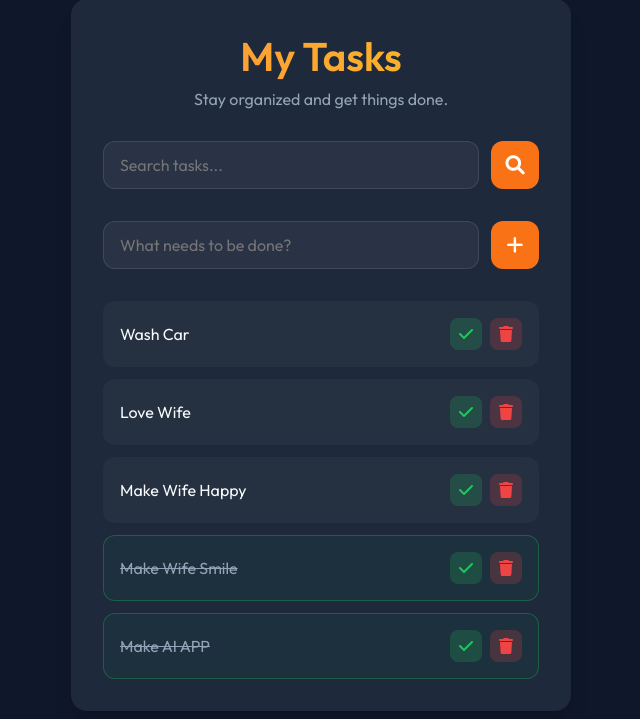
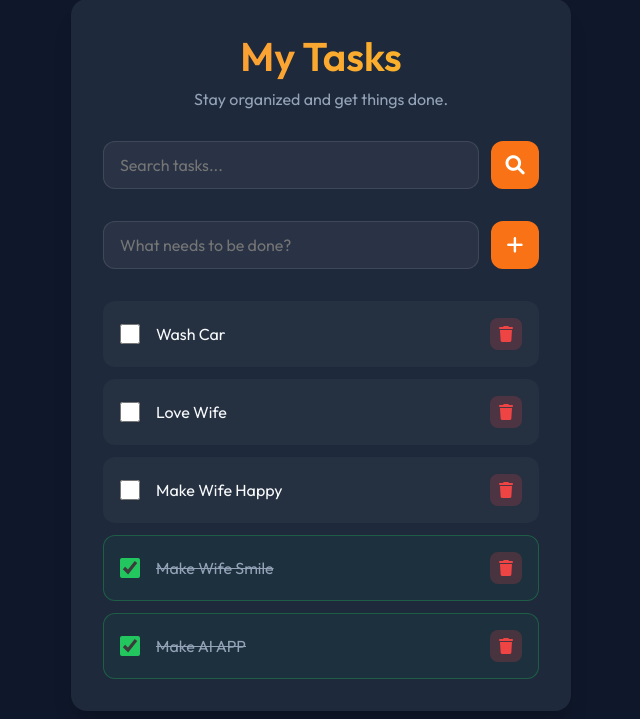
Before and after one commit to crk42/python-todo, a Flask app: page / in a window 1280 px wide. Shown: the part 81-800 px from the top of the page, without its empty margins (319-959 px from the left). Run offline with Flask 3, Linux system fonts and the light colour scheme; data comes from the database, SQL or seed files in the repository; both versions use the stored data as it was after the commit.

Commit message:
Adding improvements to the task list

```diff
--- a/static/style.css
+++ b/static/style.css
@@ -184,3 +184,18 @@ header p {
     border: 1px dashed rgba(255, 255, 255, 0.1);
     border-radius: 12px;
 }
+
+.todo-checkbox {
+    width: 20px;
+    height: 20px;
+    margin-right: 1rem;
+    cursor: pointer;
+    accent-color: var(--success-color);
+}
+
+.todo-label {
+    display: flex;
+    align-items: center;
+    flex: 1;
+    cursor: pointer;
+}
--- /dev/null
+++ b/temp_style.css
@@ -0,0 +1,6 @@
+.todo-label {
+    display: flex;
+    align-items: center;
+    flex: 1;
+    cursor: pointer;
+}
--- a/templates/index.html
+++ b/templates/index.html
@@ -30,14 +30,14 @@
             <button type="submit"><i class="fas fa-plus"></i></button>
         </form>
 
-        <ul class="todo-list">
+        <ul class="todo-list" id="todoList">
             {% for todo in todos %}
             <li class="todo-item {% if todo[2] %}completed{% endif %}">
-                <span class="todo-text">{{ todo[1] }}</span>
+                <label class="todo-label">
+                    <input type="checkbox" class="todo-checkbox" {% if todo[2] %}checked{% endif %} onchange="window.location.href='/update/{{ todo[0] }}'">
+                    <span class="todo-text">{{ todo[1] }}</span>
+                </label>
                 <div class="actions">
-                    <a href="/update/{{ todo[0] }}" class="btn-check" title="Toggle Complete">
-                        <i class="fas fa-check"></i>
-                    </a>
                     <a href="/delete/{{ todo[0] }}" class="btn-delete" title="Delete Task">
                         <i class="fas fa-trash"></i>
                     </a>
@@ -50,5 +50,46 @@
             {% endfor %}
         </ul>
     </div>
+
+    <script>
+        document.addEventListener('DOMContentLoaded', function() {
+            const searchInput = document.querySelector('input[name="q"]');
+            const todoList = document.getElementById('todoList');
+            const todoItems = todoList.querySelectorAll('.todo-item');
+            const emptyState = todoList.querySelector('.empty-state');
+
+            if (searchInput) {
+                searchInput.addEventListener('input', function(e) {
+                    const query = e.target.value.toLowerCase();
+                    let visibleCount = 0;
+
+                    todoItems.forEach(item => {
+                        const text = item.querySelector('.todo-text').textContent.toLowerCase();
+                        if (text.includes(query)) {
+                            item.style.display = 'flex';
+                            visibleCount++;
+                        } else {
+                            item.style.display = 'none';
+                        }
+                    });
+
+                    // Manage empty state visibility if it exists
+                    if (emptyState) {
+                        if (visibleCount === 0 && query.length > 0) {
+                            // If we have an empty state element, ensure it's visible if no items match
+                            // However, the original empty state is for "no tasks at all".
+                            // We might want a "no results found" message, but for now let's just leave it.
+                            // Providing a simple fallback if strictly needed.
+                             emptyState.style.display = 'none';
+                        } else if (visibleCount === 0 && query.length === 0) {
+                             emptyState.style.display = 'block';
+                        } else {
+                             emptyState.style.display = 'none';
+                        }
+                    }
+                });
+            }
+        });
+    </script>
 </body>
 </html>
```
Also changed, not shown: test_app.py (+28 -0 lines), test_todo.db, todo.db.
